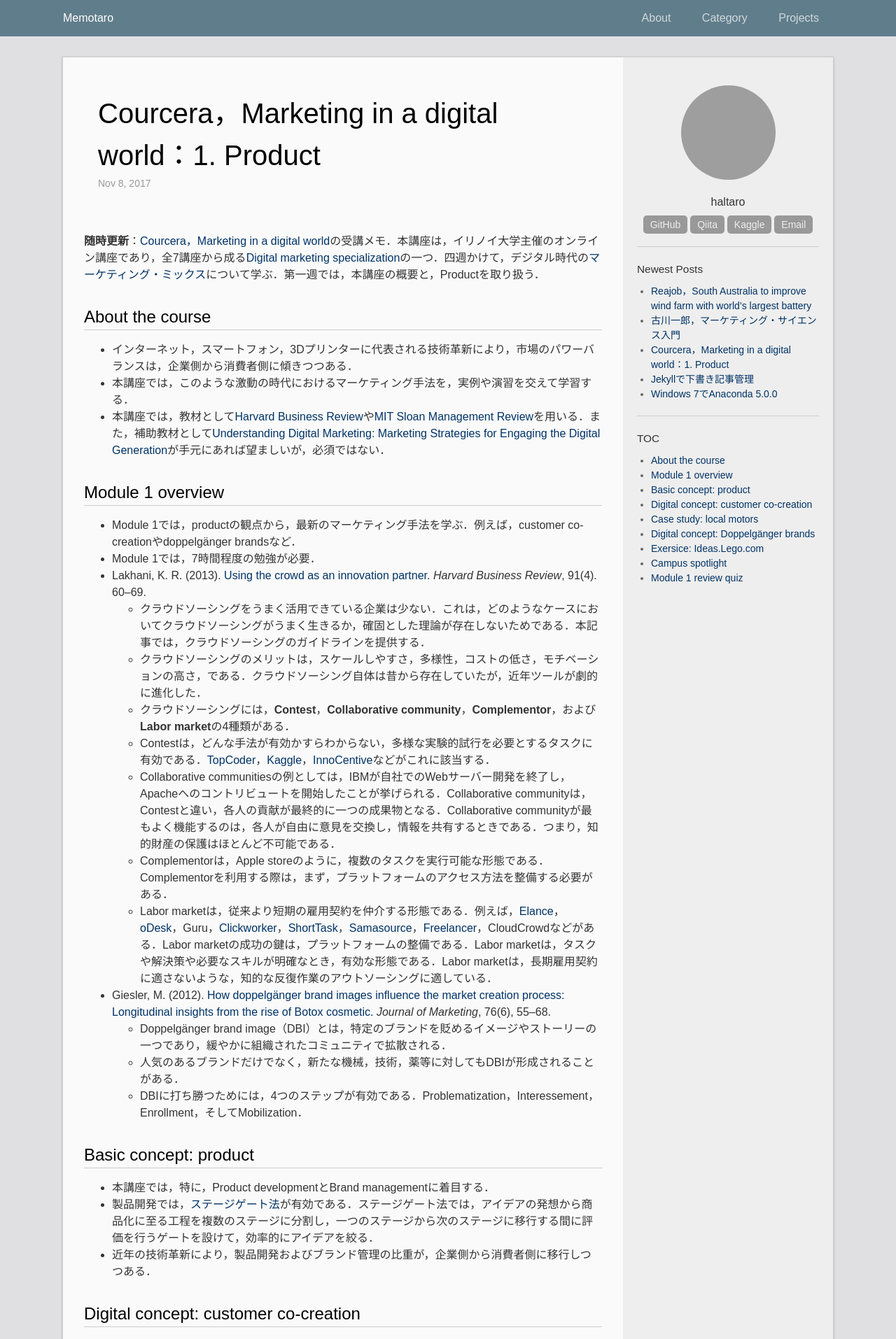
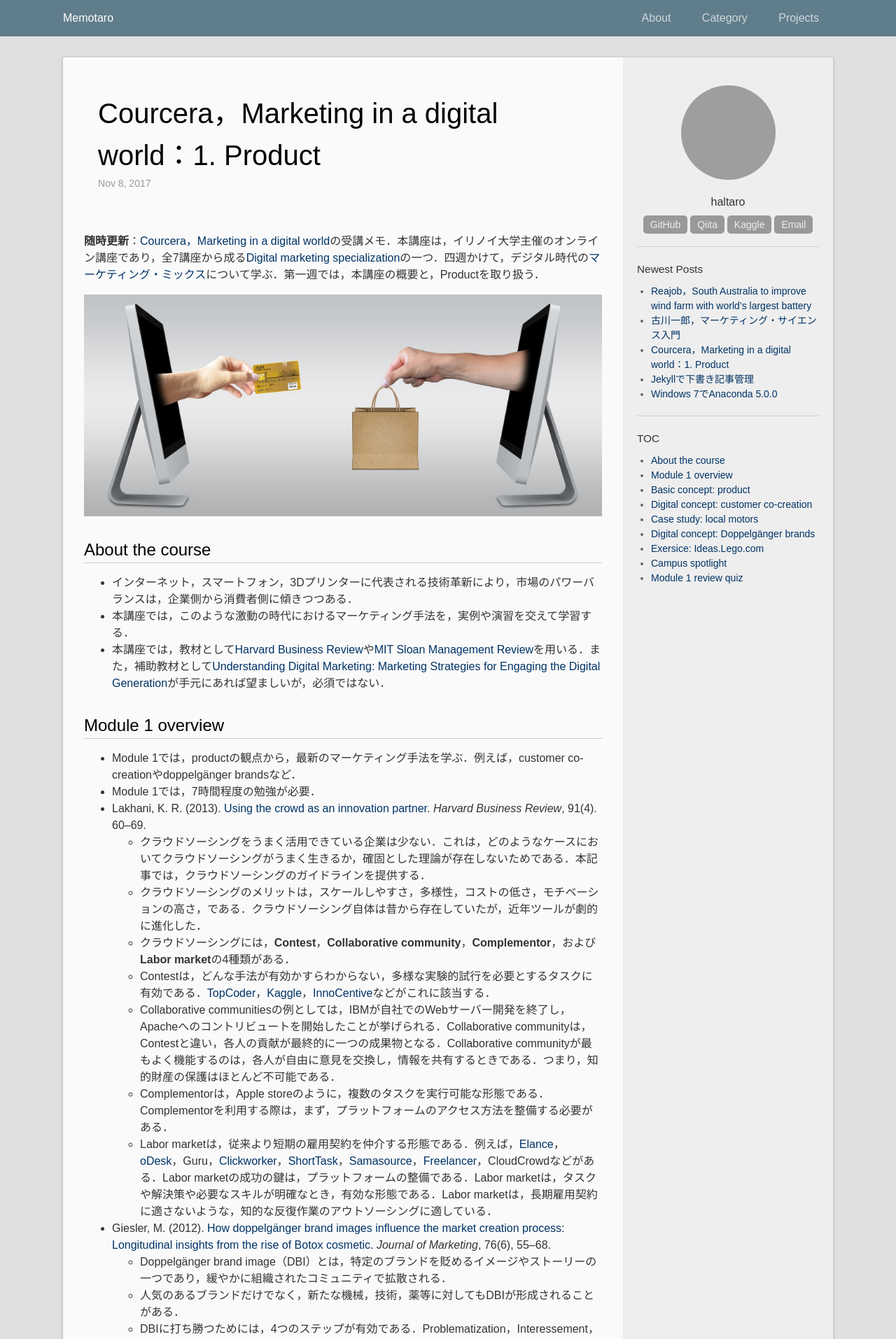
Before and after one commit to madoreenu/haltaro.github.io, a Jekyll site: the page built from _posts/2017-11-08-digital-marketing-1.md, in a window 1280 px wide. Shown: the top 1914 px of the page at 70% size. Built offline with Jekyll 4.4.1, drawn with Linux system fonts in a browser that asks for light colours; grey boxes are pictures that could not be loaded.

Commit message:
Add an image

```diff
--- a/_posts/2017-11-08-digital-marketing-1.md
+++ b/_posts/2017-11-08-digital-marketing-1.md
@@ -7,6 +7,8 @@ categories:
 ---
 
 **随時更新**：[Courcera，Marketing in a digital world](https://www.coursera.org/learn/marketing-digital)の受講メモ．本講座は，イリノイ大学主催のオンライン講座であり，全7講座から成る[Digital marketing specialization](https://www.coursera.org/specializations/digital-marketing)の一つ．四週かけて，デジタル時代の[マーケティング・ミックス](https://ja.wikipedia.org/wiki/%E3%83%9E%E3%83%BC%E3%82%B1%E3%83%86%E3%82%A3%E3%83%B3%E3%82%B0%E3%83%9F%E3%83%83%E3%82%AF%E3%82%B9)について学ぶ．第一週では，本講座の概要と，Productを取り扱う．
+
+![marketing]({{site.baseurl}}/images/2017-11-08-marketing.jpg)
 
 # About the course
 
```
Also changed, not shown: images/2017-11-08-marketing.jpg (added), 3 other files.
